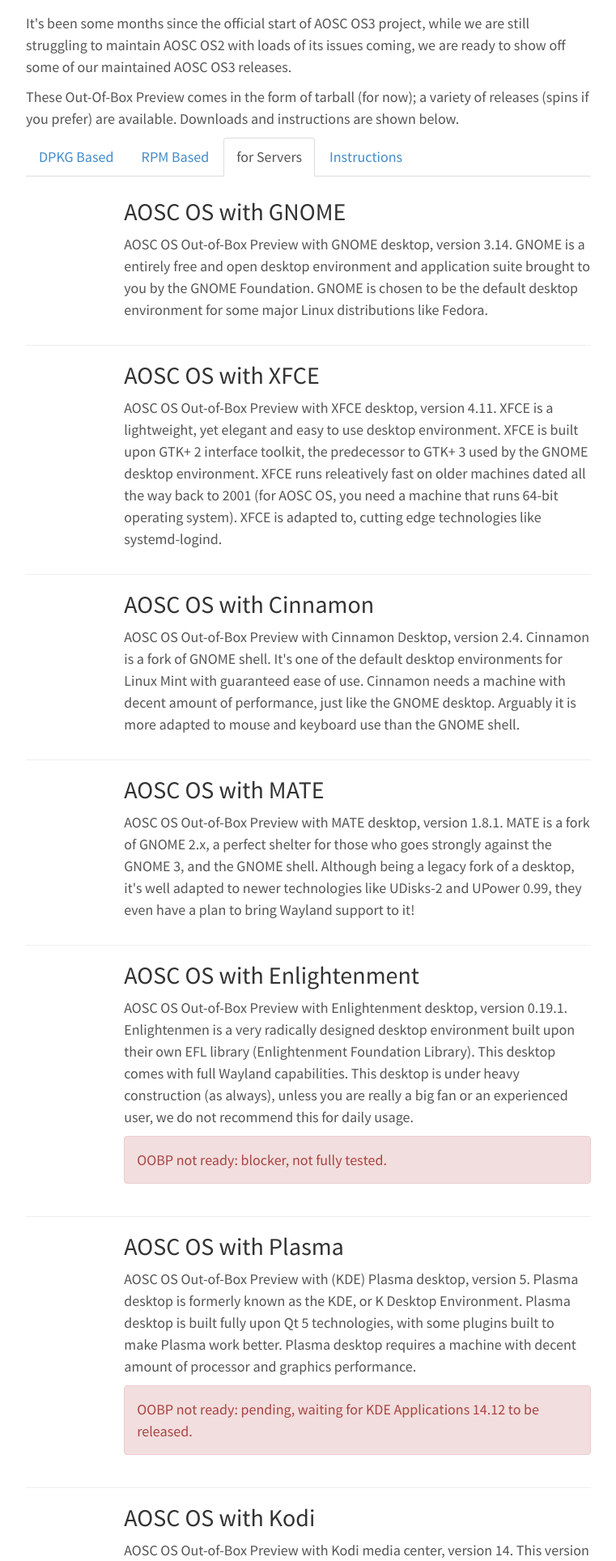
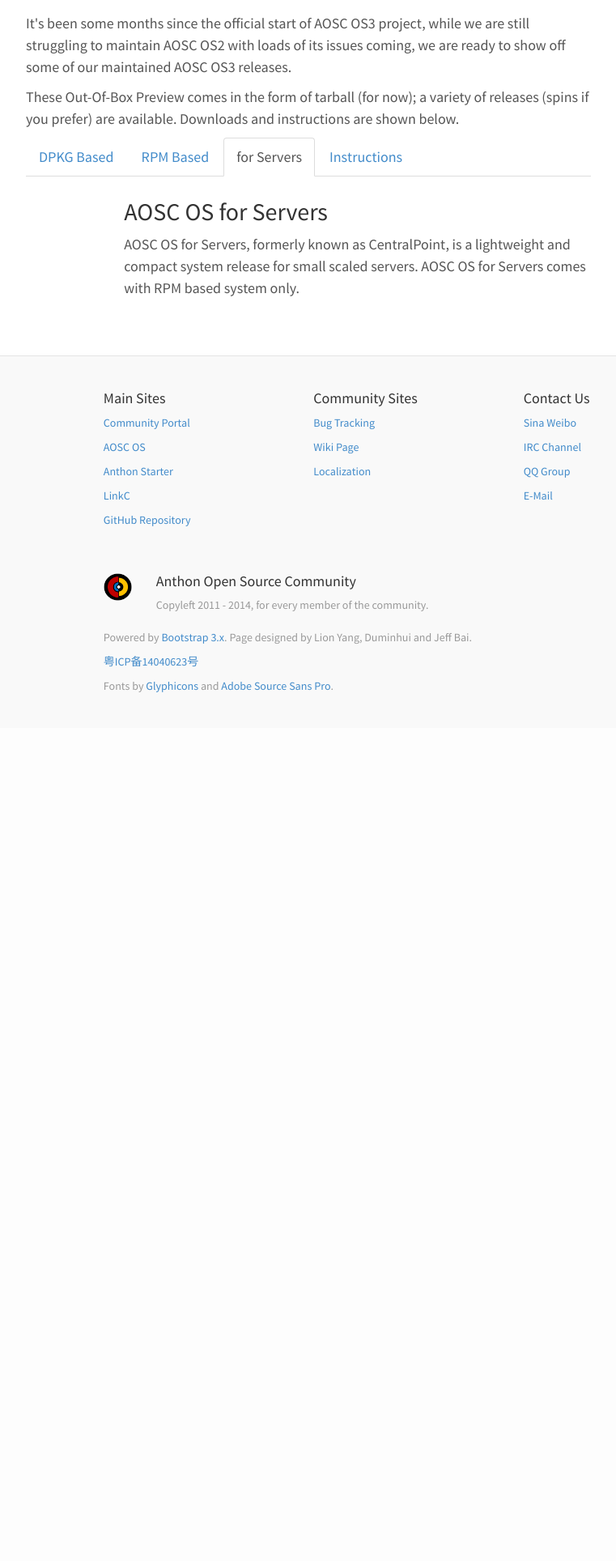
Before and after one commit to AOSC-Archive/community-portal, a PHP site: page /aosc-os/oobp/ in a window 1280 px wide, after a click on "for Servers". Shown: the part 316-2244 px from the top of the page at 81% size, without its empty margins (138-899 px from the left). After the commit the page ends 1171 px from the top, so only its background shows below. Run offline with PHP 8.4, Linux system fonts and the light colour scheme.

Commit message:
Update index.php

```diff
--- a/aosc-os/oobp/index.php
+++ b/aosc-os/oobp/index.php
@@ -381,7 +381,7 @@ include '../../templates/lang.php' ?>
                   </div>
                 </div>
               </div>
-              <div class="tab-pane" id="help">
+              <div class="tab-pane" id="server">
                 <br />
                 <div class="row">
                   <div class="col-sm-2">
```
